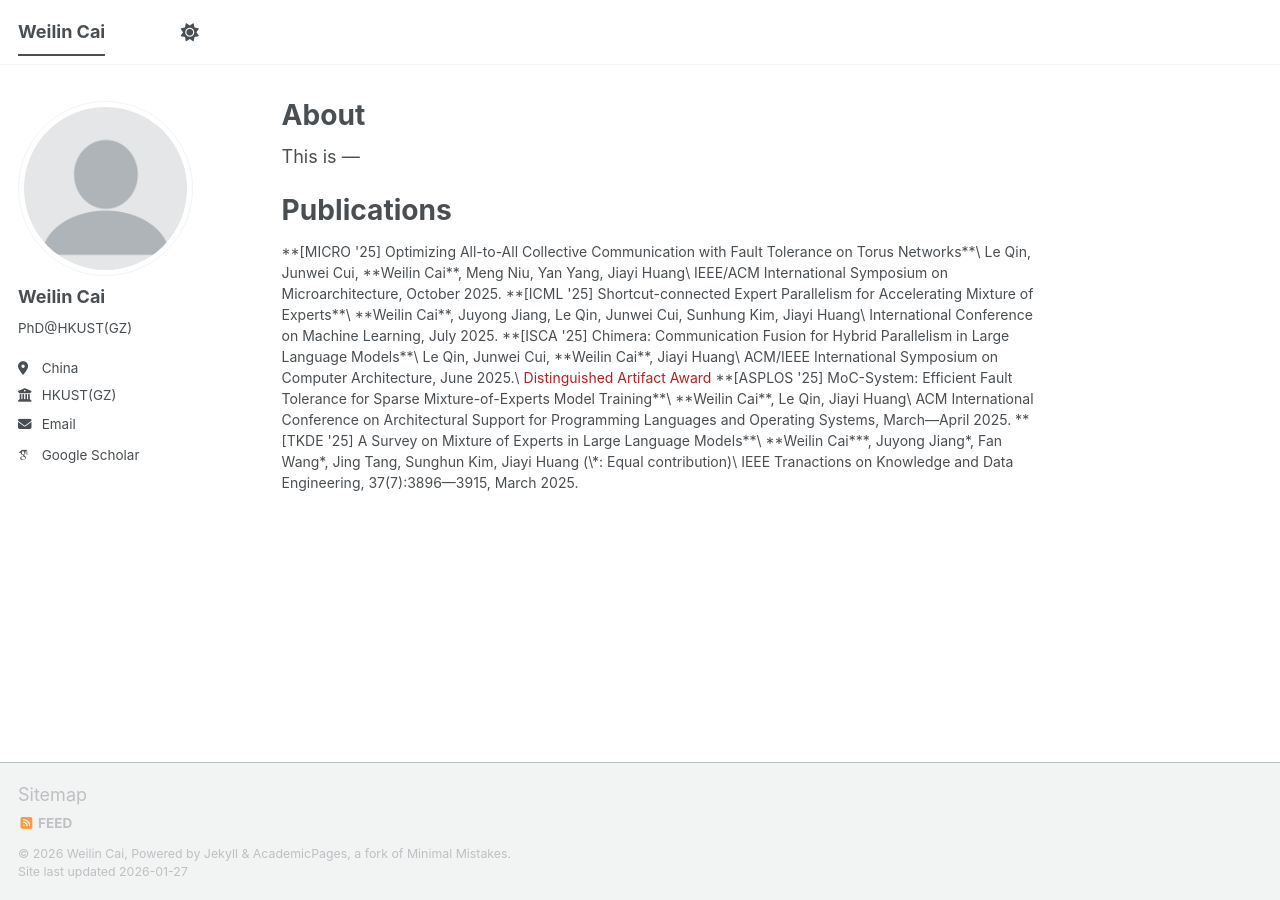
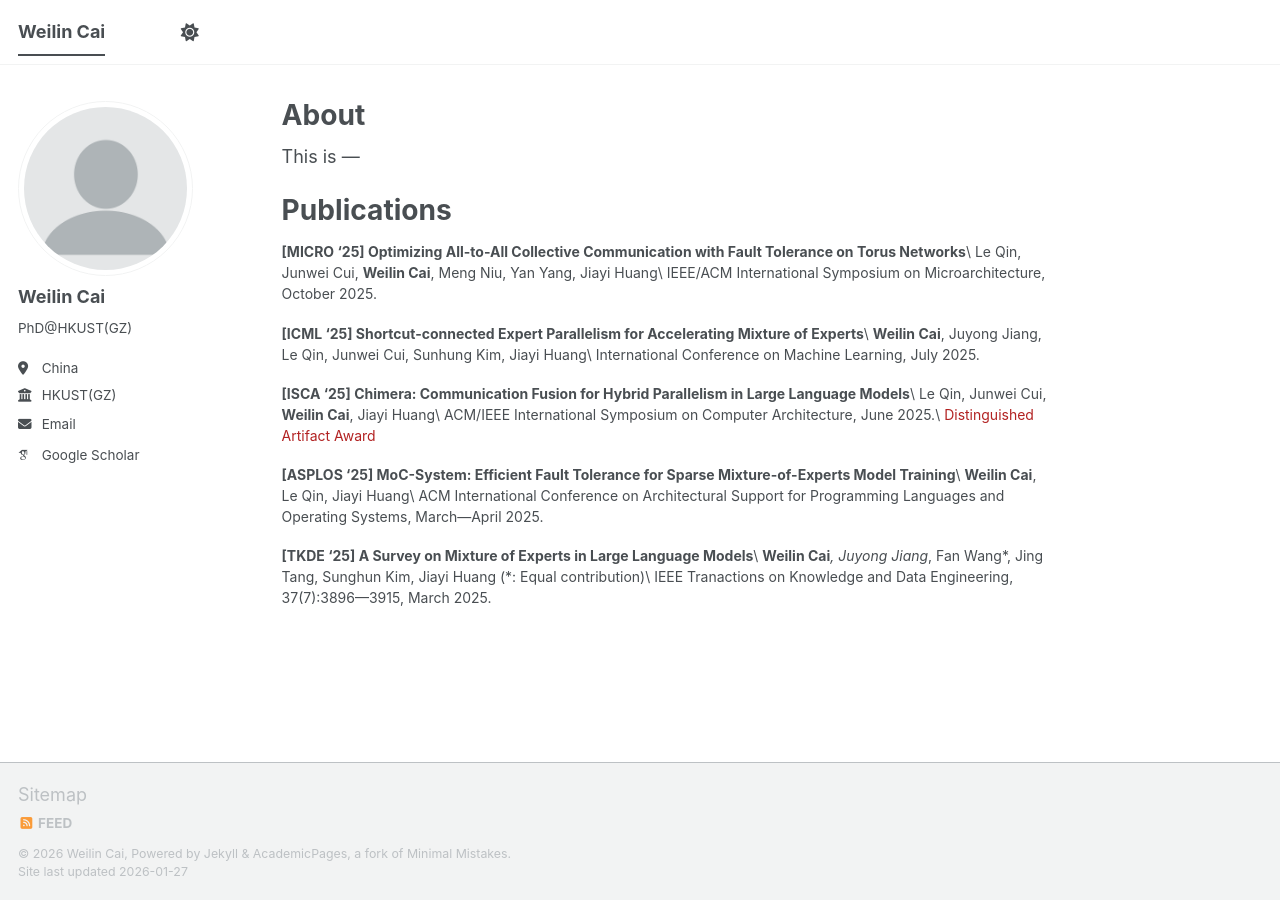
Before and after one commit to withinmiaov/withinmiaov.github.io, a Jekyll site: the page built from _pages/about.md, in a window 1280 px wide. Built offline with Jekyll 4.4.1, drawn with Linux system fonts in a browser that asks for light colours; some web fonts are replaced; a script bundle is joined from its source files by our own code; library files that are not in the unit come from our copies.

Commit message:
Update about.md

```diff
--- a/_pages/about.md
+++ b/_pages/about.md
@@ -12,7 +12,7 @@ This is ---
 Publications
 ======
 
-<div style="font-size: 14px;">
+<div style="font-size: 14px;" markdown="1">
 
 
 **[MICRO '25] Optimizing All-to-All Collective Communication with Fault Tolerance on Torus Networks**\
```
